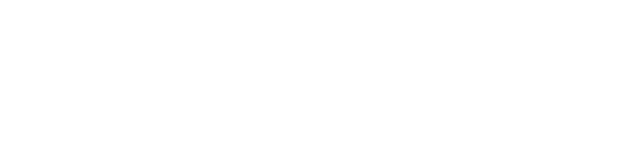
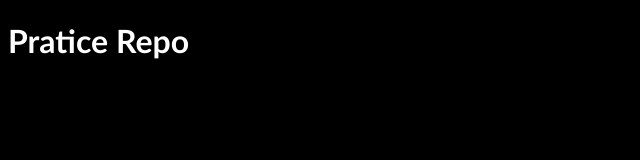
Before and after one commit to RArti962/new_project, a plain HTML site: page index.html in a window 1280 px wide. Shown: the whole page, without its empty margins (0-640 px from the left). Drawn offline with Linux system fonts and the light colour scheme.

Commit message:
added a heading and styled it

```diff
--- a/index.html
+++ b/index.html
@@ -4,8 +4,11 @@
     <meta charset="UTF-8">
     <meta name="viewport" content="width=device-width, initial-scale=1.0">
     <title>Practice Repo</title>
+    <link rel="stylesheet" href="style.css">
 </head>
 <body>
 
+    <h1>Pratice Repo</h1>
+
 </body>
 </html>
--- /dev/null
+++ b/style.css
@@ -0,0 +1,9 @@
+* {
+    background-color: black;
+}
+
+h1 {
+    color: white;
+    font-family: 'Trebuchet MS', 'Lucida Sans Unicode', 'Lucida Grande', 'Lucida Sans', Arial, sans-serif;
+    font-weight: bold;
+}
```
